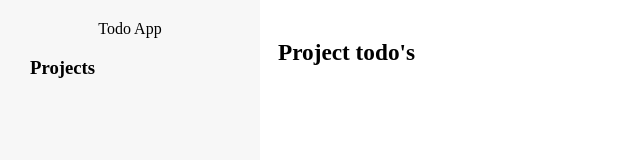
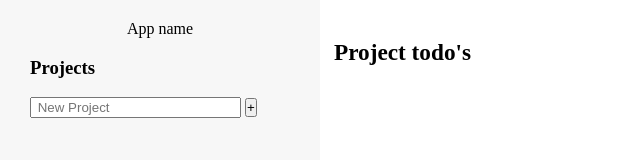
Before and after one commit to fivan18/todo-list, a plain HTML site: page index.html in a window 1280 px wide. Shown: the whole page, without its empty margins (0-640 px from the left). Drawn offline with Linux system fonts and the light colour scheme.

Commit message:
Create form structure  to add a new project

```diff
--- a/index.html
+++ b/index.html
@@ -8,10 +8,16 @@
 
   <div class="side-bar">
     <div class="app-name">
-      Todo App
+      App name
     </div>
     <div class="projects">
       <h3>Projects</h3>
+      <div class="">
+        <form class="project-form" >
+          <input class="project-input" type="text" name="" value="" placeholder=" New Project">
+          <button class="project-button" type="button" name="button"> + </button>
+        </form>
+      </div>
     </div>
   </div>
 
--- a/main.js
+++ b/main.js
@@ -86,6 +86,17 @@
 /************************************************************************/
 /******/ ({
 
+/***/ "./node_modules/css-loader/dist/cjs.js!./src/assets/css/sidebar.css":
+/*!**************************************************************************!*\
+  !*** ./node_modules/css-loader/dist/cjs.js!./src/assets/css/sidebar.css ***!
+  \**************************************************************************/
+/*! no static exports found */
+/***/ (function(module, exports, __webpack_require__) {
+
+eval("// Imports\nvar ___CSS_LOADER_API_IMPORT___ = __webpack_require__(/*! ../../../node_modules/css-loader/dist/runtime/api.js */ \"./node_modules/css-loader/dist/runtime/api.js\");\nexports = ___CSS_LOADER_API_IMPORT___(false);\n// Module\nexports.push([module.i, \".side-bar {\\n  height: 100%;\\n  width: 25%;\\n  position: fixed;\\n  z-index: 1;\\n  top: 0;\\n  left: 0;\\n  background-color: #f7f7f7 ;\\n  overflow-x: hidden;\\n  padding-top: 20px;\\n}\\n\\n.app-name {\\n  text-align: center;\\n}\\n\\n.projects {\\n  padding-left: 30px;\\n}\\n\\n.project-input {\\n  width: 70%;\\n}\\n\\n.project-button {\\n  padding: 0;\\n  margin: 0;\\n}\\n\", \"\"]);\n// Exports\nmodule.exports = exports;\n\n\n//# sourceURL=webpack:///./src/assets/css/sidebar.css?./node_modules/css-loader/dist/cjs.js");
+
+/***/ }),
+
 /***/ "./node_modules/css-loader/dist/cjs.js!./src/assets/css/style.css":
 /*!************************************************************************!*\
   !*** ./node_modules/css-loader/dist/cjs.js!./src/assets/css/style.css ***!
@@ -93,7 +104,7 @@
 /*! no static exports found */
 /***/ (function(module, exports, __webpack_require__) {
 
-eval("// Imports\nvar ___CSS_LOADER_API_IMPORT___ = __webpack_require__(/*! ../../../node_modules/css-loader/dist/runtime/api.js */ \"./node_modules/css-loader/dist/runtime/api.js\");\nexports = ___CSS_LOADER_API_IMPORT___(false);\n// Module\nexports.push([module.i, \"\\n.side-bar {\\n  height: 100%;\\n  width: 260px;\\n  position: fixed;\\n  z-index: 1;\\n  top: 0;\\n  left: 0;\\n  background-color: #f7f7f7 ;\\n  overflow-x: hidden;\\n  padding-top: 20px;\\n}\\n\\n.app-name {\\ntext-align: center;\\n}\\n\\n.projects {\\n  padding-left: 30px;\\n}\\n\\n.main {\\n  margin-left: 260px; /* Same as the width of the sidenav */\\n  font-size: 28px; /* Increased text to enable scrolling */\\n  padding: 0px 10px;\\n}\\n\", \"\"]);\n// Exports\nmodule.exports = exports;\n\n\n//# sourceURL=webpack:///./src/assets/css/style.css?./node_modules/css-loader/dist/cjs.js");
+eval("// Imports\nvar ___CSS_LOADER_API_IMPORT___ = __webpack_require__(/*! ../../../node_modules/css-loader/dist/runtime/api.js */ \"./node_modules/css-loader/dist/runtime/api.js\");\nexports = ___CSS_LOADER_API_IMPORT___(false);\n// Module\nexports.push([module.i, \".main {\\n  margin-left: 25%;\\n  font-size: 28px;\\n  padding: 0px 10px;\\n}\\n\", \"\"]);\n// Exports\nmodule.exports = exports;\n\n\n//# sourceURL=webpack:///./src/assets/css/style.css?./node_modules/css-loader/dist/cjs.js");
 
 /***/ }),
 
@@ -121,6 +132,17 @@ eval("\n\nvar isOldIE = function isOldIE() {\n  var memo;\n  return function mem
 
 /***/ }),
 
+/***/ "./src/assets/css/sidebar.css":
+/*!************************************!*\
+  !*** ./src/assets/css/sidebar.css ***!
+  \************************************/
+/*! no static exports found */
+/***/ (function(module, exports, __webpack_require__) {
+
+eval("var api = __webpack_require__(/*! ../../../node_modules/style-loader/dist/runtime/injectStylesIntoStyleTag.js */ \"./node_modules/style-loader/dist/runtime/injectStylesIntoStyleTag.js\");\n            var content = __webpack_require__(/*! !../../../node_modules/css-loader/dist/cjs.js!./sidebar.css */ \"./node_modules/css-loader/dist/cjs.js!./src/assets/css/sidebar.css\");\n\n            content = content.__esModule ? content.default : content;\n\n            if (typeof content === 'string') {\n              content = [[module.i, content, '']];\n            }\n\nvar options = {};\n\noptions.insert = \"head\";\noptions.singleton = false;\n\nvar update = api(content, options);\n\n\n\nmodule.exports = content.locals || {};\n\n//# sourceURL=webpack:///./src/assets/css/sidebar.css?");
+
+/***/ }),
+
 /***/ "./src/assets/css/style.css":
 /*!**********************************!*\
   !*** ./src/assets/css/style.css ***!
@@ -140,7 +162,7 @@ eval("var api = __webpack_require__(/*! ../../../node_modules/style-loader/dist/
 /***/ (function(module, __webpack_exports__, __webpack_require__) {
 
 "use strict";
-eval("__webpack_require__.r(__webpack_exports__);\n/* harmony import */ var _assets_css_style_css__WEBPACK_IMPORTED_MODULE_0__ = __webpack_require__(/*! ./assets/css/style.css */ \"./src/assets/css/style.css\");\n/* harmony import */ var _assets_css_style_css__WEBPACK_IMPORTED_MODULE_0___default = /*#__PURE__*/__webpack_require__.n(_assets_css_style_css__WEBPACK_IMPORTED_MODULE_0__);\n/* harmony import */ var _todo__WEBPACK_IMPORTED_MODULE_1__ = __webpack_require__(/*! ./todo */ \"./src/todo.js\");\n/* harmony import */ var _local_storage__WEBPACK_IMPORTED_MODULE_2__ = __webpack_require__(/*! ./local_storage */ \"./src/local_storage.js\");\n\n\n\n\n\nconst project = Object(_todo__WEBPACK_IMPORTED_MODULE_1__[\"projectFactory\"])('todo list app');\n\n\nproject.addTodo('set repository');\n\n\n//# sourceURL=webpack:///./src/index.js?");
+eval("__webpack_require__.r(__webpack_exports__);\n/* harmony import */ var _assets_css_style_css__WEBPACK_IMPORTED_MODULE_0__ = __webpack_require__(/*! ./assets/css/style.css */ \"./src/assets/css/style.css\");\n/* harmony import */ var _assets_css_style_css__WEBPACK_IMPORTED_MODULE_0___default = /*#__PURE__*/__webpack_require__.n(_assets_css_style_css__WEBPACK_IMPORTED_MODULE_0__);\n/* harmony import */ var _assets_css_sidebar_css__WEBPACK_IMPORTED_MODULE_1__ = __webpack_require__(/*! ./assets/css/sidebar.css */ \"./src/assets/css/sidebar.css\");\n/* harmony import */ var _assets_css_sidebar_css__WEBPACK_IMPORTED_MODULE_1___default = /*#__PURE__*/__webpack_require__.n(_assets_css_sidebar_css__WEBPACK_IMPORTED_MODULE_1__);\n/* harmony import */ var _todo__WEBPACK_IMPORTED_MODULE_2__ = __webpack_require__(/*! ./todo */ \"./src/todo.js\");\n/* harmony import */ var _local_storage__WEBPACK_IMPORTED_MODULE_3__ = __webpack_require__(/*! ./local_storage */ \"./src/local_storage.js\");\n\n\n\n\n\n\nconst project = Object(_todo__WEBPACK_IMPORTED_MODULE_2__[\"projectFactory\"])('todo list app');\n\n\nproject.addTodo('set repository');\n\n\n//# sourceURL=webpack:///./src/index.js?");
 
 /***/ }),
 
```
